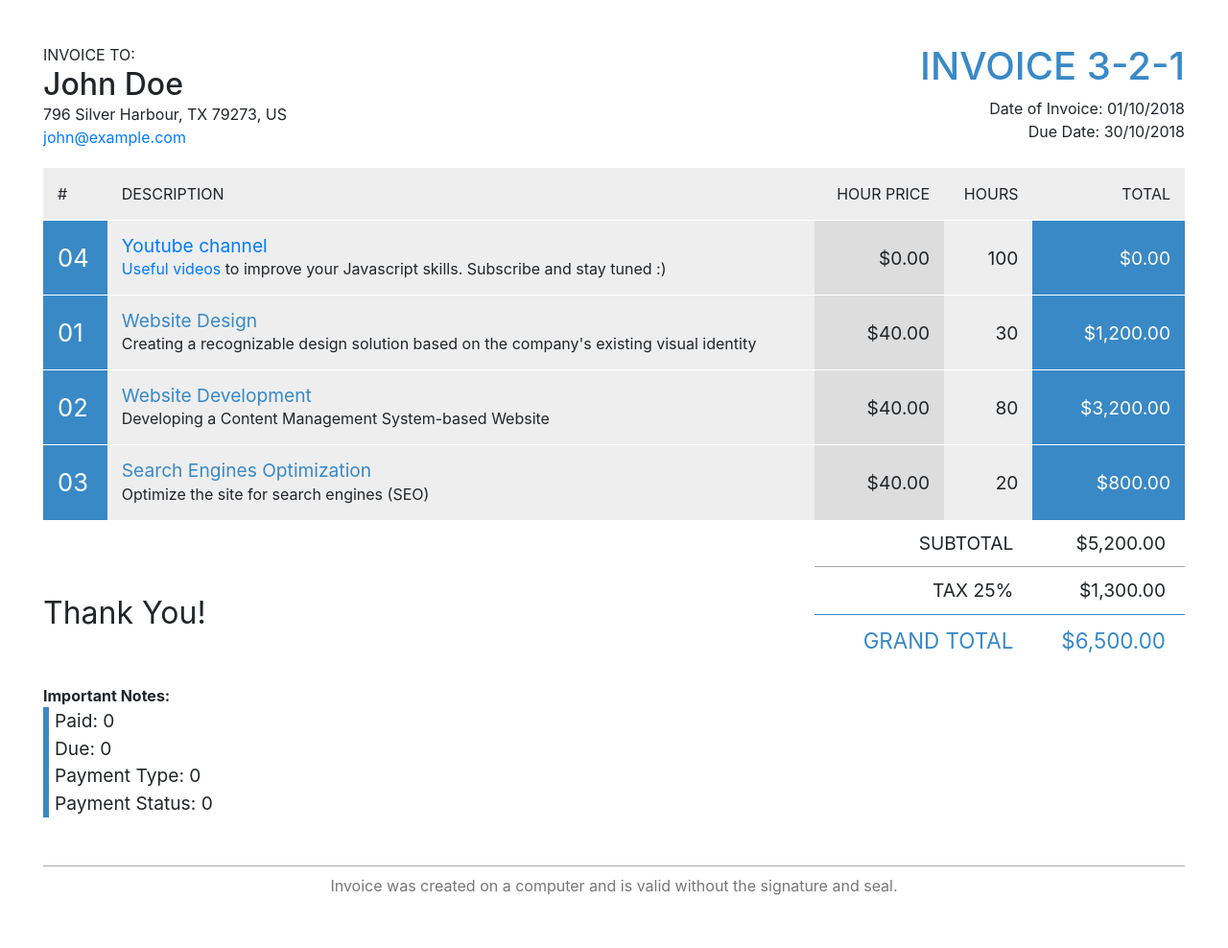
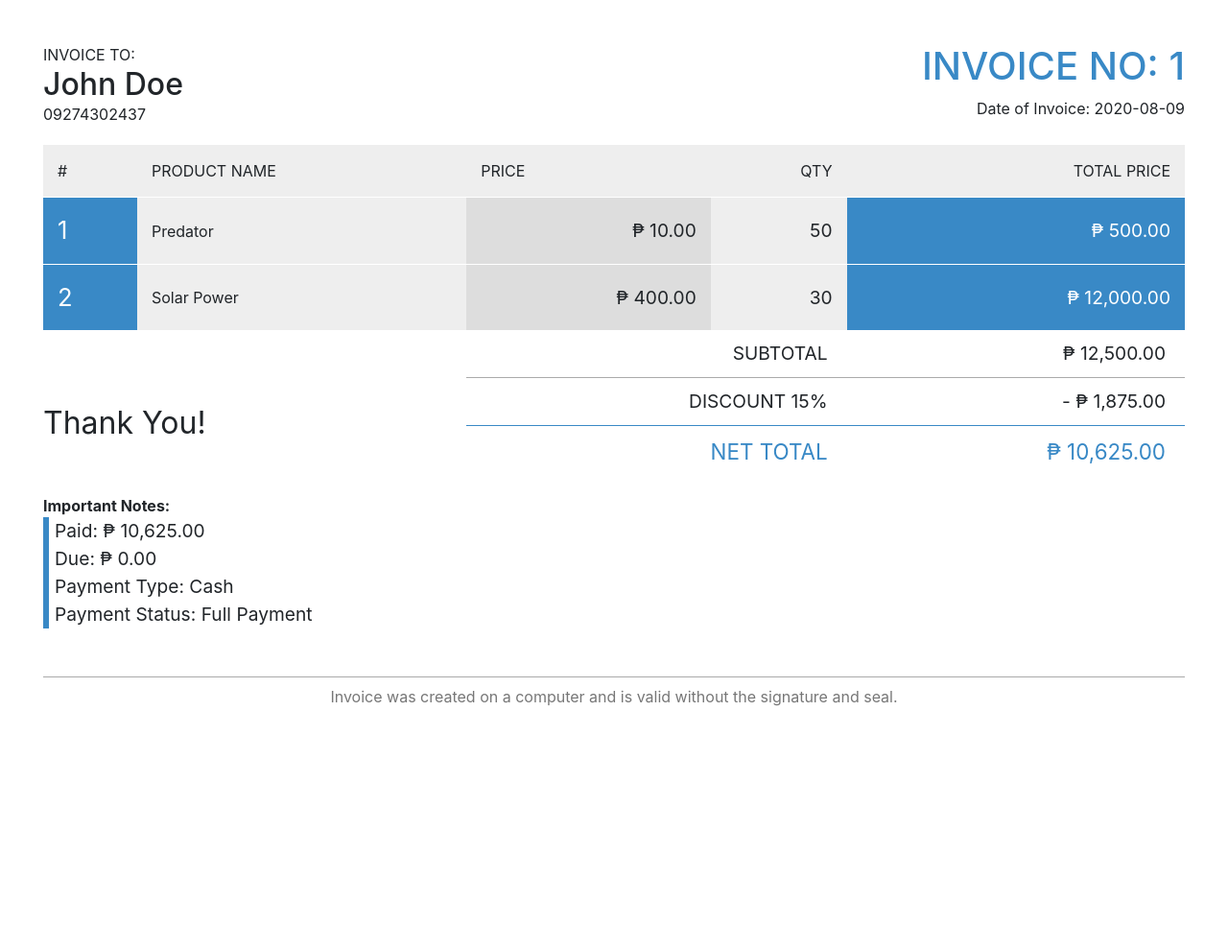
Before and after one commit to sandralim021/stock_management, a CodeIgniter app: page /stock_management/index.php/orders/invoice/1 in a window 1280 px wide. Shown: the whole page at 96% size. After the commit the page ends 736 px from the top, so only its background shows below. Run offline with CodeIgniter, Linux system fonts and the light colour scheme; data comes from the database, SQL or seed files in the repository; some libraries are stand-ins or nearby versions.

Commit message:
Print invoice on manage orders

```diff
--- a/application/config/routes.php
+++ b/application/config/routes.php
@@ -86,4 +86,4 @@ $route['orders/manage_orders'] = 'orders/manage_orders';
 $route['orders/fetch_orders'] = 'orders/fetch_orders';
 $route['orders/edit_payment/(:any)'] = 'orders/edit_payment/$1';
 $route['orders/update_payment/(:any)'] = 'orders/update_payment/$1';
-$route['orders/invoice'] = 'orders/invoice';
+$route['orders/invoice/(:any)'] = 'orders/invoice/$1';
--- a/application/controllers/Orders.php
+++ b/application/controllers/Orders.php
@@ -33,7 +33,7 @@
                 $select .= '<button class="btn btn-primary dropdown-toggle" type="button" id="dropdownMenuButton" data-toggle="dropdown" aria-haspopup="true" aria-expanded="false">Actions</button>';
                 $select .= '<div class="dropdown-menu animated--fade-in" aria-labelledby="dropdownMenuButton">';
                 $select .= '<a class="dropdown-item payment-edit" href="#" data='.$value['order_id'].'>Payment</a>';
-                $select .= '<a class="dropdown-item invoice" href="'.base_url().'orders/invoice" target="_blank">Print Invoice</a>';
+                $select .= '<a class="dropdown-item invoice" href="'.base_url().'orders/invoice/'.$value['order_id'].'" target="_blank">Print Invoice</a>';
                 $select .= '</div></div>';
                 $payment_type = '<span class="badge badge-info">'.$value['payment_type'].'</span>';
                 if($value['paid'] == $value['net_total']){
@@ -125,7 +125,9 @@
             }
             echo json_encode($response);
         }
-        public function invoice(){
-            $this->load->view('orders/invoice');
+        public function invoice($id){
+            $data['order'] = $this->o_model->invoice($id);
+            $data['details'] = $this->o_model->invoice_details($id);
+            $this->load->view('orders/invoice',$data);
         }
     }
--- a/application/models/OrdersModel.php
+++ b/application/models/OrdersModel.php
@@ -56,4 +56,23 @@
             return ($update) ? true : false;
 
         }
+        public function invoice($id){
+            $query = $this->db->select('*')
+                            ->from('orders')
+                            ->where('order_id',$id)
+                            ->get();
+            if(count($query->result()) > 0){
+                return $query->row();
+            }else{
+                return false;
+            }
+        }
+        public function invoice_details($id){
+            $query = $this->db->select('od.price,od.qty,p.product_name')
+                            ->from('order_details od')
+                            ->join('products p','p.product_id = od.product_id','left')
+                            ->where('od.order_id',$id)
+                            ->get();
+            return $query->result();
+        }
     }
--- a/application/views/orders/invoice.php
+++ b/application/views/orders/invoice.php
@@ -18,90 +18,70 @@
                 <div class="row contacts">
                     <div class="col invoice-to">
                         <div class="text-gray-light">INVOICE TO:</div>
-                        <h2 class="to">John Doe</h2>
-                        <div class="address">796 Silver Harbour, TX 79273, US</div>
-                        <div class="email"><a href="mailto:john@example.com">john@example.com</a></div>
+                        <h2 class="to"><?php echo $order->customer_name ?></h2>
+                        <div class="address"><?php echo $order->customer_contact ?></div>
                     </div>
                     <div class="col invoice-details">
-                        <h1 class="invoice-id">INVOICE 3-2-1</h1>
-                        <div class="date">Date of Invoice: 01/10/2018</div>
-                        <div class="date">Due Date: 30/10/2018</div>
+                        <h1 class="invoice-id">INVOICE NO: <?php echo $order->order_id ?></h1>
+                        <div class="date">Date of Invoice: <?php echo $order->order_date ?></div>
                     </div>
                 </div>
                 <table border="0" cellspacing="0" cellpadding="0">
                     <thead>
                         <tr>
                             <th>#</th>
-                            <th class="text-left">DESCRIPTION</th>
-                            <th class="text-right">HOUR PRICE</th>
-                            <th class="text-right">HOURS</th>
-                            <th class="text-right">TOTAL</th>
+                            <th class="text-left">PRODUCT NAME</th>
+                            <th class="text-left">PRICE</th>
+                            <th class="text-right">QTY</th>
+                            <th class="text-right">TOTAL PRICE</th>
                         </tr>
                     </thead>
                     <tbody>
+                        <?php $i=1; ?>
+                        <?php foreach($details as $row): ?>
                         <tr>
-                            <td class="no">04</td>
-                            <td class="text-left"><h3>
-                                <a target="_blank" href="https://www.youtube.com/channel/UC_UMEcP_kF0z4E6KbxCpV1w">
-                                Youtube channel
-                                </a>
-                                </h3>
-                            <a target="_blank" href="https://www.youtube.com/channel/UC_UMEcP_kF0z4E6KbxCpV1w">
-                                Useful videos
-                            </a>
-                            to improve your Javascript skills. Subscribe and stay tuned :)
-                            </td>
-                            <td class="unit">$0.00</td>
-                            <td class="qty">100</td>
-                            <td class="total">$0.00</td>
+                            <td class="no"><?php echo $i++; ?></td>
+                            <td class="text-left"><?php echo $row->product_name; ?></td>
+                            <td class="price"><?php echo '₱ '.number_format($row->price,2); ?></td>
+                            <td class="qty"><?php echo $row->qty; ?></td>
+                            <td class="total"><?php echo '₱ '.number_format($row->price * $row->qty,2); ?></td>
                         </tr>
-                        <tr>
-                            <td class="no">01</td>
-                            <td class="text-left"><h3>Website Design</h3>Creating a recognizable design solution based on the company's existing visual identity</td>
-                            <td class="unit">$40.00</td>
-                            <td class="qty">30</td>
-                            <td class="total">$1,200.00</td>
-                        </tr>
-                        <tr>
-                            <td class="no">02</td>
-                            <td class="text-left"><h3>Website Development</h3>Developing a Content Management System-based Website</td>
-                            <td class="unit">$40.00</td>
-                            <td class="qty">80</td>
-                            <td class="total">$3,200.00</td>
-                        </tr>
-                        <tr>
-                            <td class="no">03</td>
-                            <td class="text-left"><h3>Search Engines Optimization</h3>Optimize the site for search engines (SEO)</td>
-                            <td class="unit">$40.00</td>
-                            <td class="qty">20</td>
-                            <td class="total">$800.00</td>
-                        </tr>
+                        <?php endforeach; ?>
                     </tbody>
                     <tfoot>
                         <tr>
                             <td colspan="2"></td>
                             <td colspan="2">SUBTOTAL</td>
-                            <td>$5,200.00</td>
+                            <td><?php echo "₱ ".number_format($order->sub_total, 2) ?></td>
                         </tr>
                         <tr>
                             <td colspan="2"></td>
-                            <td colspan="2">TAX 25%</td>
-                            <td>$1,300.00</td>
+                            <td colspan="2">DISCOUNT <?php echo $order->discount.'%'?></td>
+                            <td><?php echo ' - '.'₱ '.number_format($order->sub_total * $order->discount / 100,2) ?></td>
                         </tr>
                         <tr>
                             <td colspan="2"></td>
-                            <td colspan="2">GRAND TOTAL</td>
-                            <td>$6,500.00</td>
+                            <td colspan="2">NET TOTAL</td>
+                            <td><?php echo '₱ '.number_format($order->net_total, 2) ?></td>
                         </tr>
                     </tfoot>
                 </table>
                 <div class="thanks">Thank You!</div>
                 <div><b>Important Notes:</b></div>
                 <div class="notices">
-                    <div class="notice">Paid: 0</div>
-                    <div class="notice">Due: 0</div>
-                    <div class="notice">Payment Type: 0</div>
-                    <div class="notice">Payment Status: 0</div>
+                    <div class="notice">Paid: <?php echo '₱ '.number_format($order->paid, 2) ?></div>
+                    <div class="notice">Due: <?php echo '₱ '.number_format($order->due, 2) ?></div>
+                    <div class="notice">Payment Type: <?php echo $order->payment_type; ?></div>
+                    <?php
+                        if($order->paid == $order->net_total){
+                            $payment_status ='Full Payment';
+                        }else if($order->paid < $order->net_total){
+                            $payment_status ='Partial Payment';
+                        }else if($order->paid == 0){
+                            $payment_status ='No Payment';
+                        }
+                    ?>
+                    <div class="notice">Payment Status: <?php echo $payment_status ?></div>
                 </div>
             </main>
             <footer>
--- a/assets/print/invoice.css
+++ b/assets/print/invoice.css
@@ -91,7 +91,7 @@
     font-size: 1.2em
 }
 
-.invoice table .qty,.invoice table .total,.invoice table .unit {
+.invoice table .qty,.invoice table .total, .invoice table .price {
     text-align: right;
     font-size: 1.2em
 }
@@ -102,7 +102,7 @@
     background: #3989c6
 }
 
-.invoice table .unit {
+.invoice table .price {
     background: #ddd
 }
 
```
Also changed, not shown: application/models/ProductsModel.php (+5 -6 lines).
